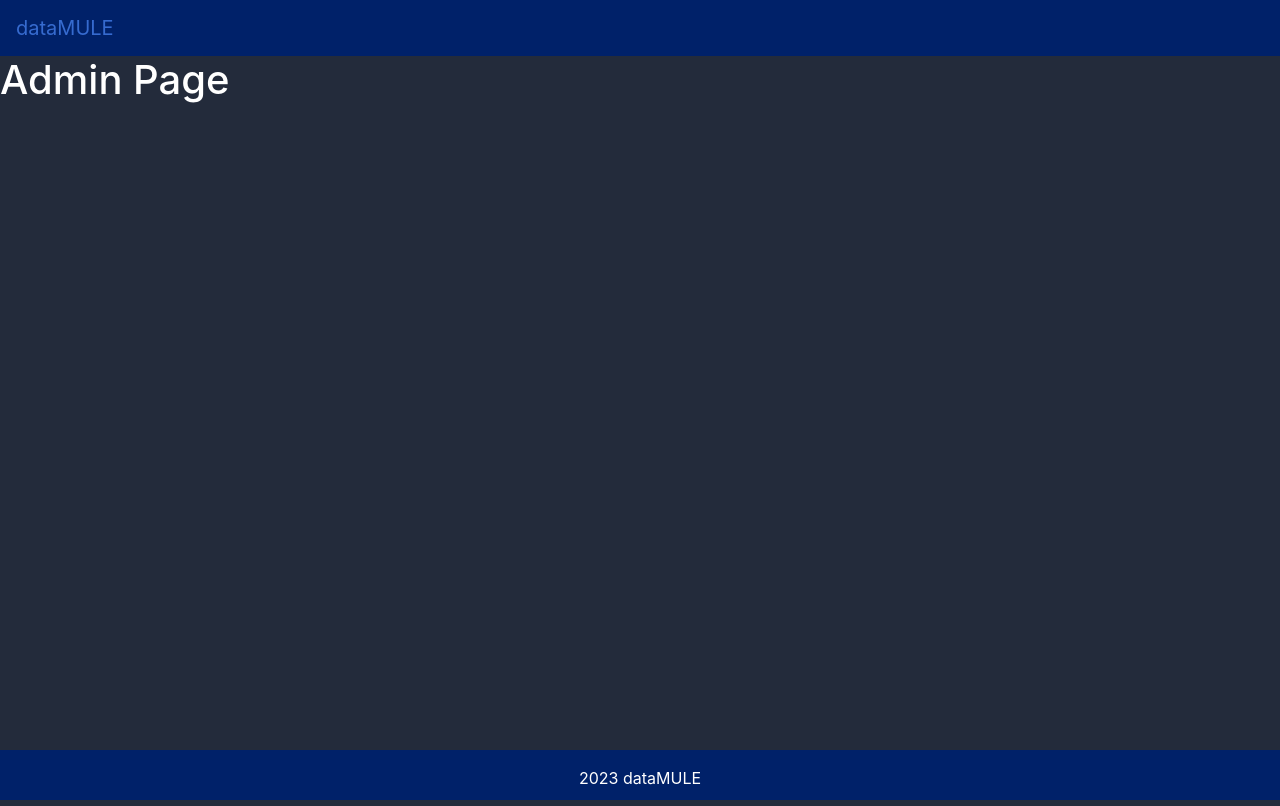
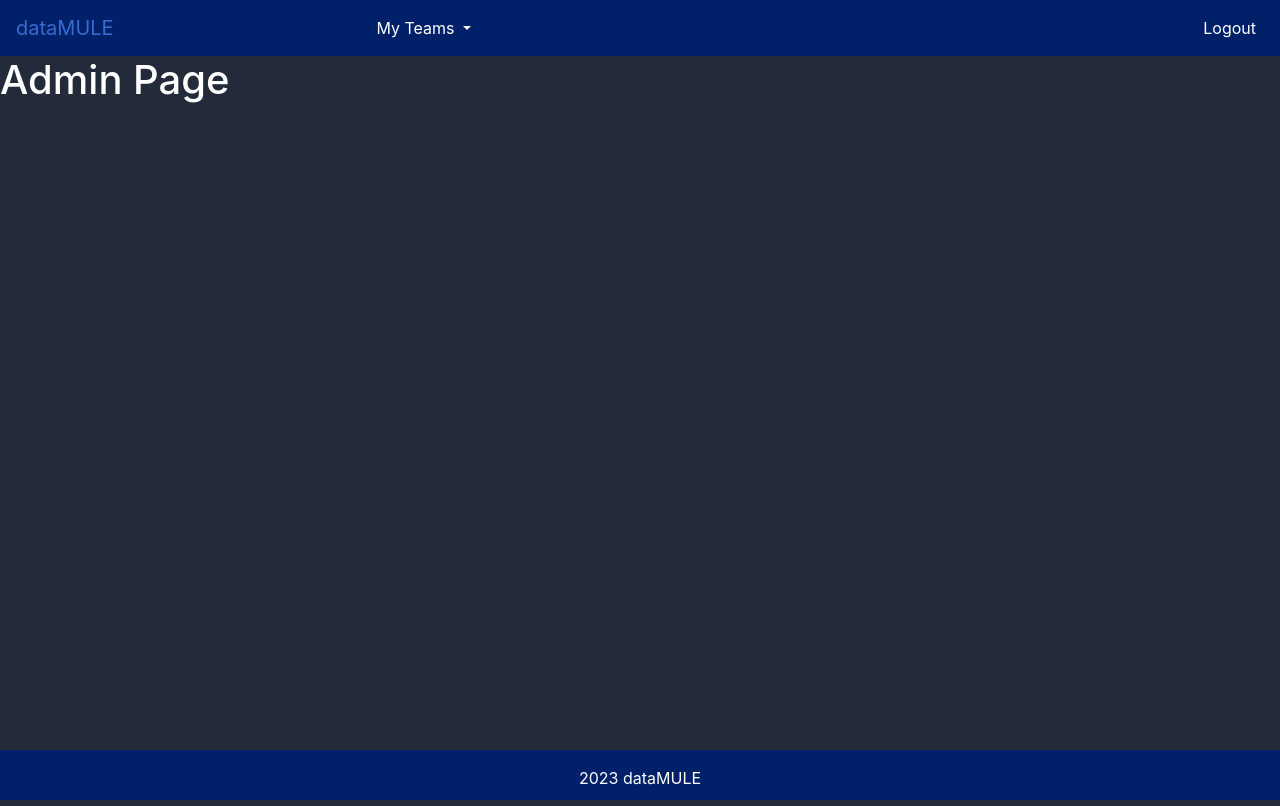
Before and after one commit to Jsosau24/dataMule, a Flask app: template website/templates/admin.html in a window 1280 px wide. Run offline with Flask 3, Linux system fonts and the light colour scheme; the template is opened without the code that fills it, so the values that code supplies are empty; some libraries are stand-ins or nearby versions.

Commit message:
changes to the base file and some minor bugs in routes

```diff
--- a/website/routes.py
+++ b/website/routes.py
@@ -28,4 +28,4 @@ def team(id):
         return "<h1>NO TEAM</h1>"
     athletes = team.athletes
 
-    return render_template('team_dashboard.html', team=team, athletes=athletes)
+    return render_template('team_dashboard.html', team=team, athletes=athletes, user=current_user)
--- a/website/templates/base.html
+++ b/website/templates/base.html
@@ -20,15 +20,15 @@
 <body>
 
     <!-- Navbar -->
-    <nav class="navbar navbar-expand-md">
+    <nav class="navbar navbar-expand-md justify-content-between">
         <a class="navbar-brand" href="#">dataMULE</a>
         <button class="navbar-toggler" type="button" data-toggle="collapse" data-target="#collapsibleNavbar">
             <span class="navbar-toggler-icon"></span>
         </button>
 
-        {% if user.type == 'coach' %}
+        {% if user.type != 'athlte' %}
         <!-- Dropdown -->
-        <div class="collapse navbar-collapse" id="collapsibleNavbar">
+        <div class="collapse navbar-collapse justify-content-center" id="collapsibleNavbar">
             <ul class="navbar-nav">
                 <li class="nav-item dropdown">
                     <a class="nav-link dropdown-toggle" href="#" id="navbardrop" data-toggle="dropdown">
@@ -44,7 +44,16 @@
         </div>
         {% endif %}
 
-  </nav>
+        <!-- Logout button -->
+        <div class="navbar-collapse collapse justify-content-end" id="collapsibleNavbar">
+            <ul class="navbar-nav">
+                <li class="nav-item">
+                    <a class="nav-link" href="/logout">Logout</a> <!-- send to the login page and  -->
+                </li>
+            </ul>
+        </div>
+    </nav>
+
 
     {% block content %}
 
```
